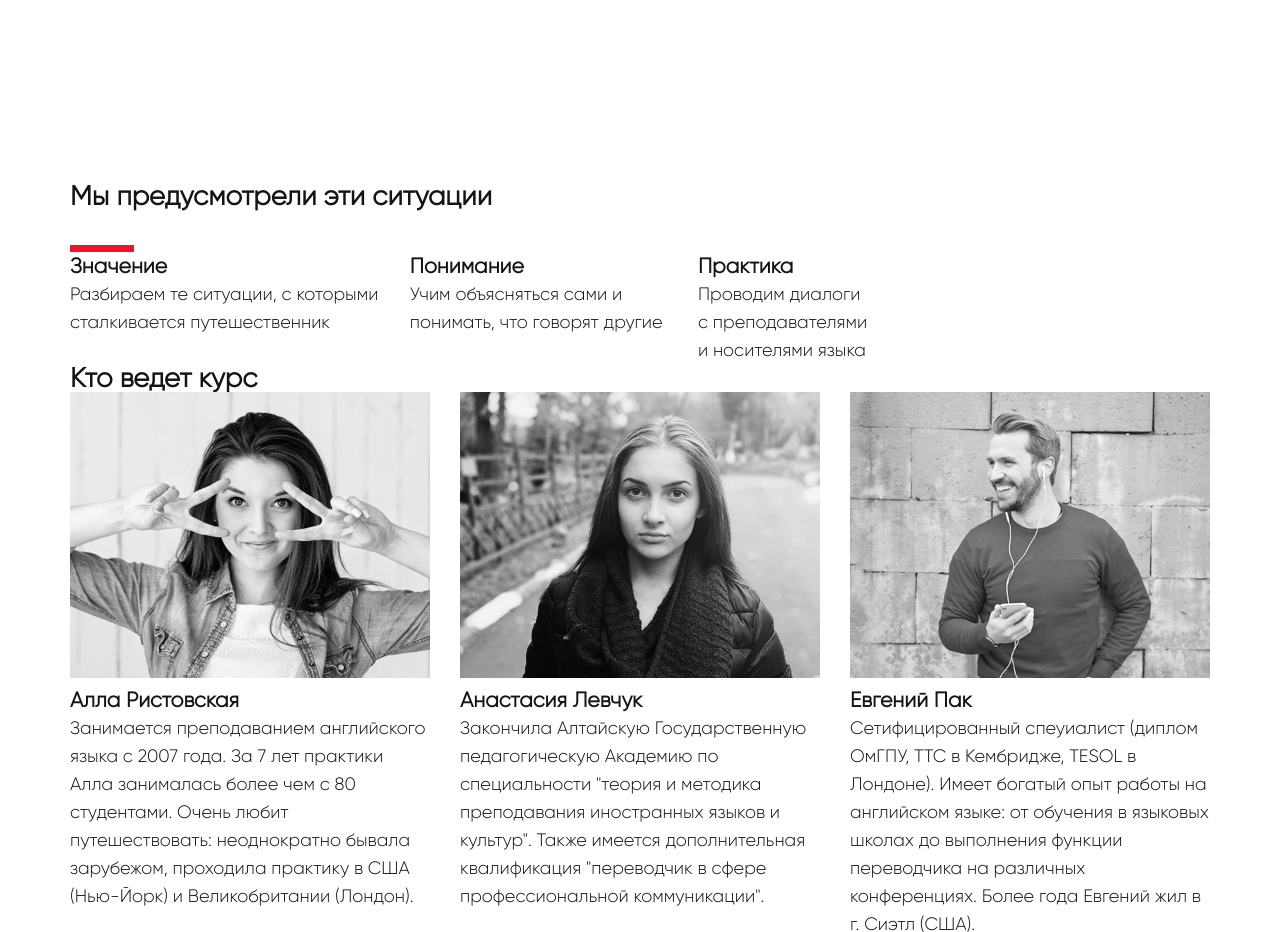
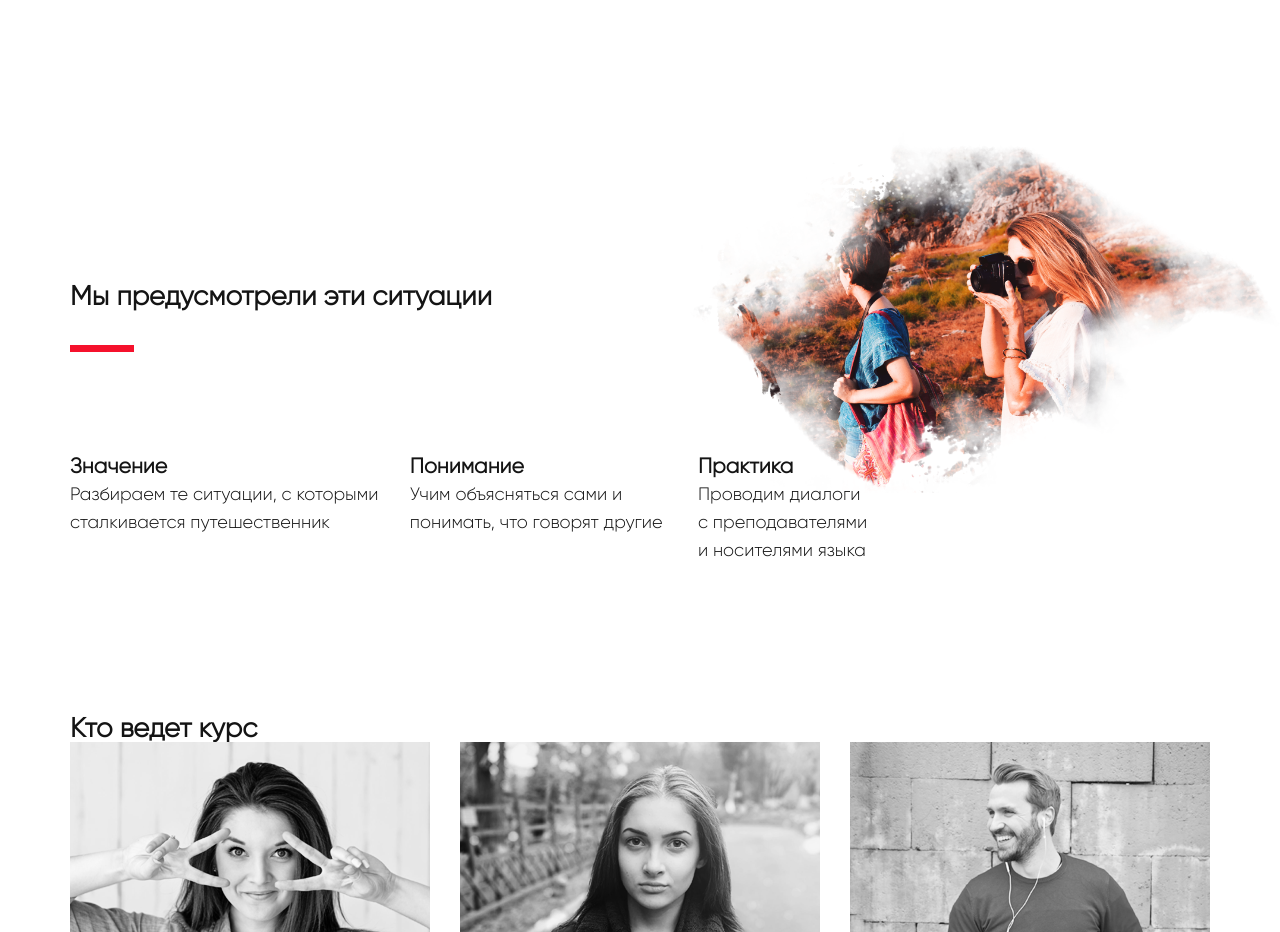
Before and after one commit to igordefo/yes-english, a website: page index.html in a window 1280 px wide. Shown: the part 2680-3612 px from the top of the page. Drawn offline with nearby package versions, Linux system fonts and the light colour scheme; files that its build step writes are made by us from their sources; files whose address does not match are found by name.

Commit message:
Add style to features block

```diff
--- a/sass/_features.scss
+++ b/sass/_features.scss
@@ -1,7 +1,18 @@
 .features {
-  grid-column: 3 / 4;
+  margin-top: -5rem;
+  padding: 15rem 0;
+  grid-column: 3 / -1;
+  background-image: url(../img/feature-bg.png);
+  background-repeat: no-repeat;
+  background-position: right top;
+  background-size: 50%;
+
+  &__title {
+    max-width: 51rem;
+  }
 
   &__list {
+    margin-top: 10rem;
     max-width: 80rem;
 
     display: grid;
```
